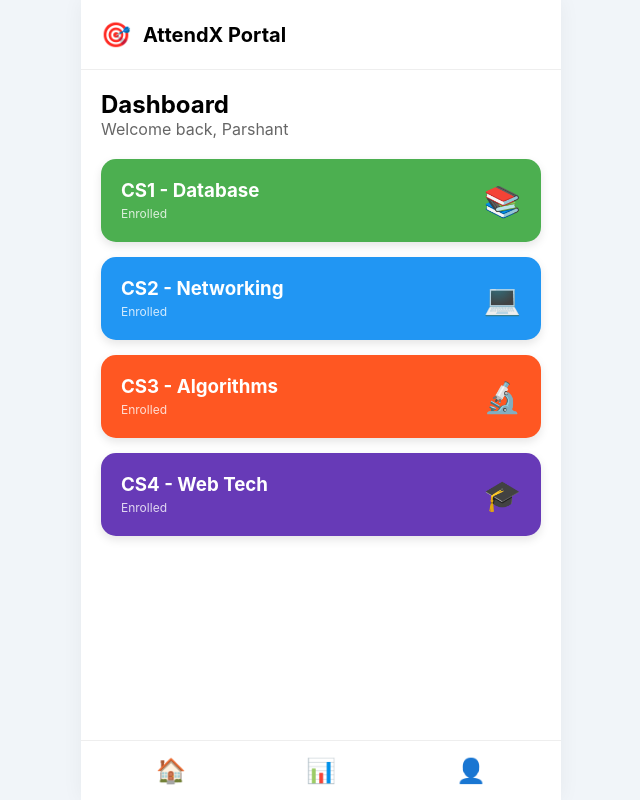
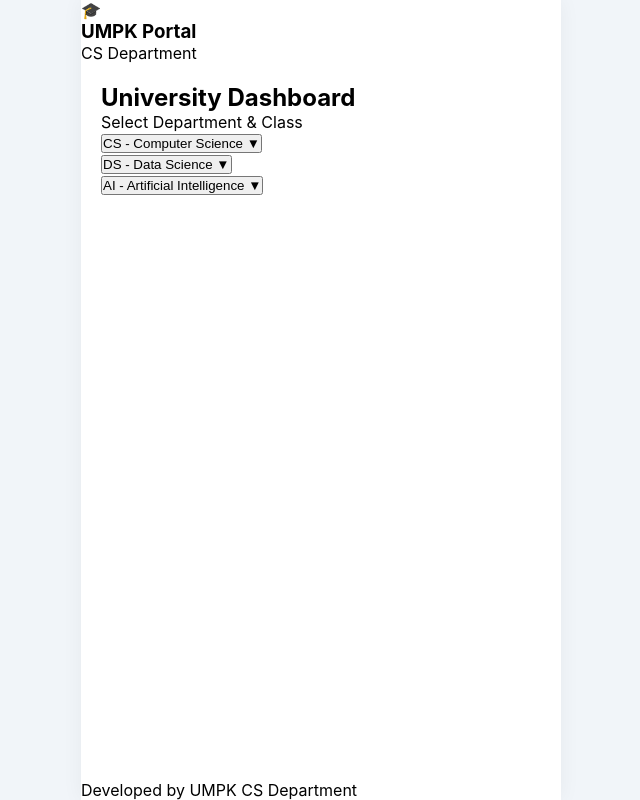
Before and after one commit to Rahoolsharma8/attendx-app-final, a React (Create React App) app: page / in a window 1280 px wide. Shown: the whole page, without its empty margins (319-959 px from the left). Built offline with nearby package versions, Linux system fonts and the light colour scheme; the HTML template or start-up script is replaced by a standard one.

Commit message:
Update App.js

```diff
--- a/src/App.js
+++ b/src/App.js
@@ -1,45 +1,113 @@
-import React from 'react';
+import React, { useState, useEffect } from 'react';
 import './App.css';
 
 function App() {
-  const courses = [
-    { id: 1, name: 'CS1 - Database', color: '#4CAF50', icon: '📚' },
-    { id: 2, name: 'CS2 - Networking', color: '#2196F3', icon: '💻' },
-    { id: 3, name: 'CS3 - Algorithms', color: '#FF5722', icon: '🔬' },
-    { id: 4, name: 'CS4 - Web Tech', color: '#673AB7', icon: '🎓' },
+  const [screen, setScreen] = useState('splash'); // splash, home, marking
+  const [selectedDept, setSelectedDept] = useState(null);
+  const [selectedClass, setSelectedClass] = useState(null);
+
+  // Splash Screen Logic
+  useEffect(() => {
+    setTimeout(() => setScreen('home'), 2500);
+  }, []);
+
+  const departments = [
+    { name: 'CS - Computer Science', classes: ['CS1', 'CS2', 'CS3', 'CS4'] },
+    { name: 'DS - Data Science', classes: ['DS1', 'DS2'] },
+    { name: 'AI - Artificial Intelligence', classes: ['AI1', 'AI2'] }
   ];
 
+  if (screen === 'splash') {
     return (
-    <div className="app-container">
-      <header className="header">
-        <span style={{fontSize: '24px'}}>🎯</span>
-        <h1 style={{fontSize: '20px'}}>AttendX Portal</h1>
+      <div className="splash-screen">
+        <div className="splash-content">
+          <span className="splash-logo">🎯</span>
+          <h1 className="fade-in">AttendX Pro</h1>
+          <p className="fade-in-delayed">UMPK Edition</p>
+        </div>
+      </div>
+    );
+  }
+
+  if (screen === 'home') {
+    return (
+      <div className="app-container glass-bg">
+        <header className="pro-header">
+          <div className="umpk-branding">
+            <span className="logo-small">🎓</span>
+            <div>
+              <h3>UMPK Portal</h3>
+              <p>CS Department</p>
+            </div>
+          </div>
         </header>
 
         <main className="main-content">
-        <h2>Dashboard</h2>
-        <p style={{color: '#666'}}>Welcome back, Parshant</p>
+          <h2 className="dashboard-title">University Dashboard</h2>
+          <p className="subtitle">Select Department & Class</p>
 
-        <div className="course-list">
-          {courses.map(course => (
-            <div key={course.id} className="course-card" style={{backgroundColor: course.color}}>
-              <div>
-                <h3 style={{margin: 0}}>{course.name}</h3>
-                <span style={{fontSize: '12px', opacity: 0.8}}>Enrolled</span>
+          <div className="dept-list">
+            {departments.map((dept, index) => (
+              <div key={index} className="dept-section">
+                <button className="dept-btn glass" onClick={() => setSelectedDept(selectedDept === index ? null : index)}>
+                  {dept.name} <span>{selectedDept === index ? '▲' : '▼'}</span>
+                </button>
+
+                {selectedDept === index && (
+                  <div className="class-dropdown animate-slide">
+                    {dept.classes.map(cls => (
+                      <div key={cls} className="class-item" onClick={() => {setSelectedClass(cls); setScreen('marking');}}>
+                        <span>{cls}</span>
+                        <span className="status-badge-pending">Pending</span>
                       </div>
-              <span style={{fontSize: '30px'}}>{course.icon}</span>
+                    ))}
+                  </div>
+                )}
               </div>
             ))}
           </div>
         </main>
-
-      <nav className="bottom-nav">
-        <span>🏠</span>
-        <span>📊</span>
-        <span>👤</span>
-      </nav>
+        <footer className="pro-footer">Developed by UMPK CS Department</footer>
       </div>
     );
   }
 
+  if (screen === 'marking') {
+    return (
+      <div className="app-container">
+        <header className="pro-header">
+          <button className="back-btn" onClick={() => setScreen('home')}>← Back</button>
+          <h3>Marking {selectedClass}</h3>
+        </header>
+
+        <main className="main-content">
+          <div className="input-group glass">
+            <input type="text" placeholder="Subject Name (e.g. Programming)" className="pro-input" />
+            <input type="date" defaultValue={new Date().toISOString().split('T')[0]} className="pro-input" />
+          </div>
+
+          <div className="student-list">
+             {[1, 2, 3, 4, 5].map(i => (
+               <div key={i} className="student-card glass">
+                 <div>
+                   <p className="roll">Roll #00{i}</p>
+                   <p className="name">Student Name {i}</p>
+                 </div>
+                 <div className="pa-buttons">
+                   <button className="btn-p">P</button>
+                   <button className="btn-a">A</button>
+                 </div>
+               </div>
+             ))}
+          </div>
+
+          <button className="submit-btn" onClick={() => alert('PDF Generated and Saved to Downloads!')}>
+            SUBMIT & GENERATE PDF
+          </button>
+        </main>
+      </div>
+    );
+  }
+}
+
 export default App;
```
Lines whose indentation alone changed are shown as unchanged.
